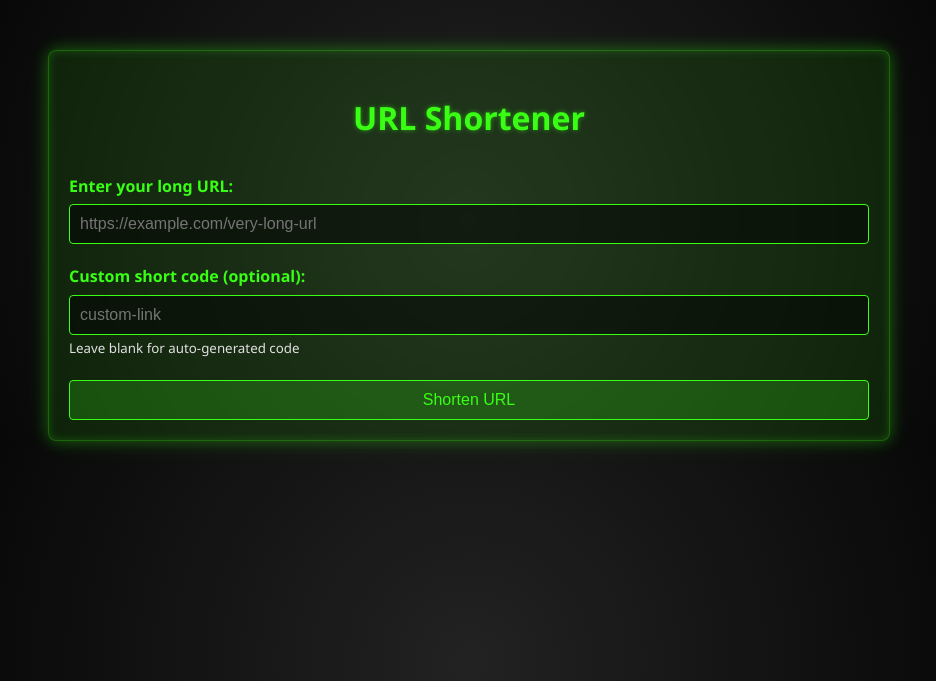
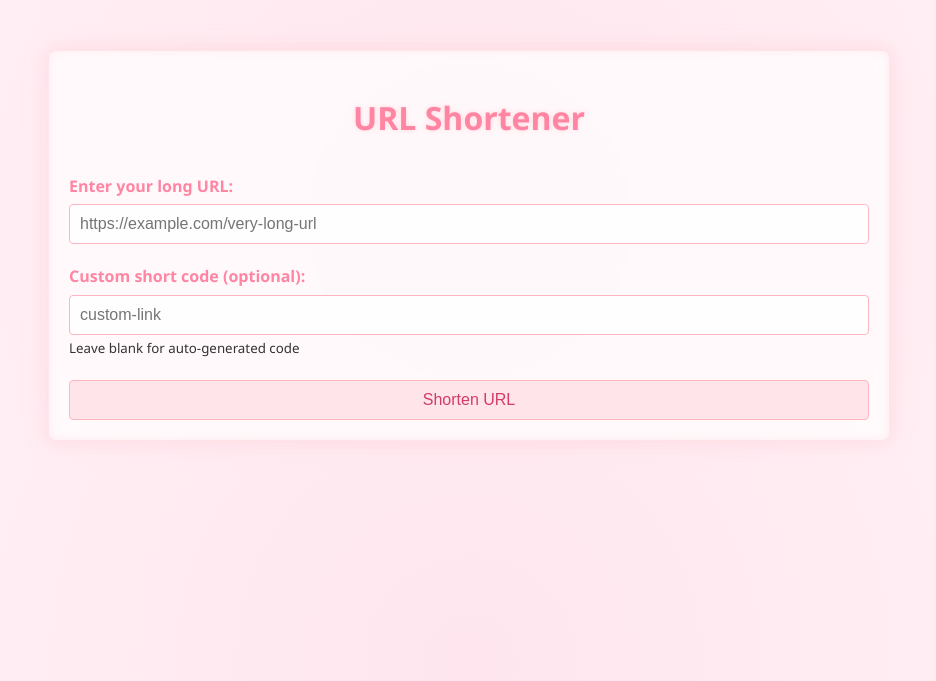
Before and after one commit to shreyakadam-14/urlshortener, a Flask app: page / in a window 1280 px wide. Shown: the top 681 px of the page, without its empty margins (171-1107 px from the left). Run offline with Flask 3, Linux system fonts and the light colour scheme.

Commit message:
Update styles.css

```diff
--- a/static/styles.css
+++ b/static/styles.css
@@ -3,30 +3,30 @@ body {
     line-height: 1.6;
     margin: 0;
     padding: 0;
-    background-color: #000;
-    color: #e0e0e0;
-    background-image: radial-gradient(circle at center, #222 0%, #000 100%);
+    background-color: #fff0f5;
+    color: #333;
+    background-image: radial-gradient(circle at center, #ffe6ee 0%, #fff0f5 100%);
 }
 
 .container {
     max-width: 800px;
     margin: 0 auto;
     padding: 20px;
-    background-color: rgba(57, 255, 20, 0.1);
+    background-color: rgba(255, 255, 255, 0.7);
     border-radius: 8px;
-    box-shadow: 0 0 15px rgba(57, 255, 20, 0.3),
-                0 0 30px rgba(57, 255, 20, 0.1),
-                inset 0 0 10px rgba(57, 255, 20, 0.2);
+    box-shadow: 0 0 15px rgba(255, 182, 193, 0.3),
+                0 0 30px rgba(255, 182, 193, 0.1),
+                inset 0 0 10px rgba(255, 182, 193, 0.2);
     margin-top: 50px;
-    border: 1px solid rgba(57, 255, 20, 0.3);
+    border: 1px solid rgba(255, 182, 193, 0.3);
     backdrop-filter: blur(5px);
 }
 
 h1 {
-    color: #39ff14;
+    color: #ff85a2;
     text-align: center;
     margin-bottom: 30px;
-    text-shadow: 0 0 5px rgba(57, 255, 20, 0.5);
+    text-shadow: 0 0 5px rgba(255, 182, 193, 0.5);
 }
 
 .form-group {
@@ -37,31 +37,31 @@ label {
     display: block;
     margin-bottom: 5px;
     font-weight: bold;
-    color: #39ff14;
+    color: #ff85a2;
 }
 
 input[type="url"],
 input[type="text"] {
     width: 100%;
     padding: 10px;
-    border: 1px solid #39ff14;
+    border: 1px solid #ffb6c1;
     border-radius: 4px;
     font-size: 16px;
     box-sizing: border-box;
-    background-color: rgba(0, 0, 0, 0.5);
-    color: #fff;
+    background-color: rgba(255, 255, 255, 0.8);
+    color: #333;
 }
 
 input[type="url"]:focus,
 input[type="text"]:focus {
     outline: none;
-    box-shadow: 0 0 8px rgba(57, 255, 20, 0.5);
+    box-shadow: 0 0 8px rgba(255, 182, 193, 0.5);
 }
 
 button {
-    background-color: rgba(57, 255, 20, 0.2);
-    color: #39ff14;
-    border: 1px solid #39ff14;
+    background-color: rgba(255, 182, 193, 0.3);
+    color: #d23c67;
+    border: 1px solid #ffb6c1;
     padding: 10px 20px;
     border-radius: 4px;
     cursor: pointer;
```
Also changed, not shown: other parts of static/styles.css (+21 -21 lines).
